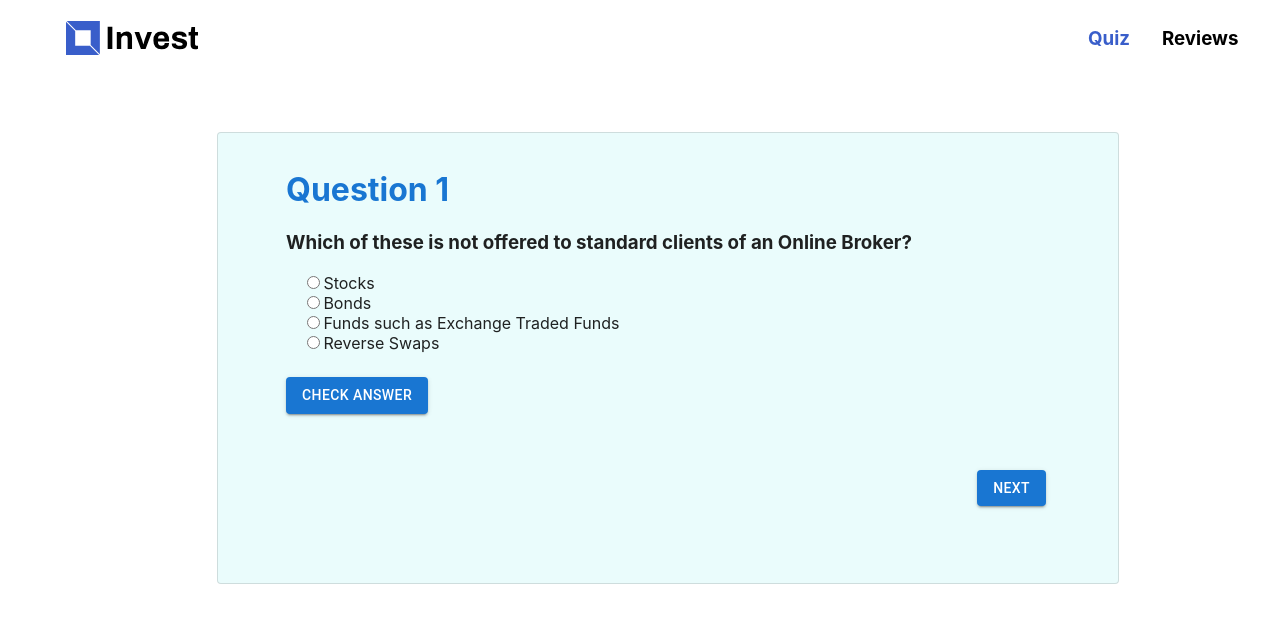
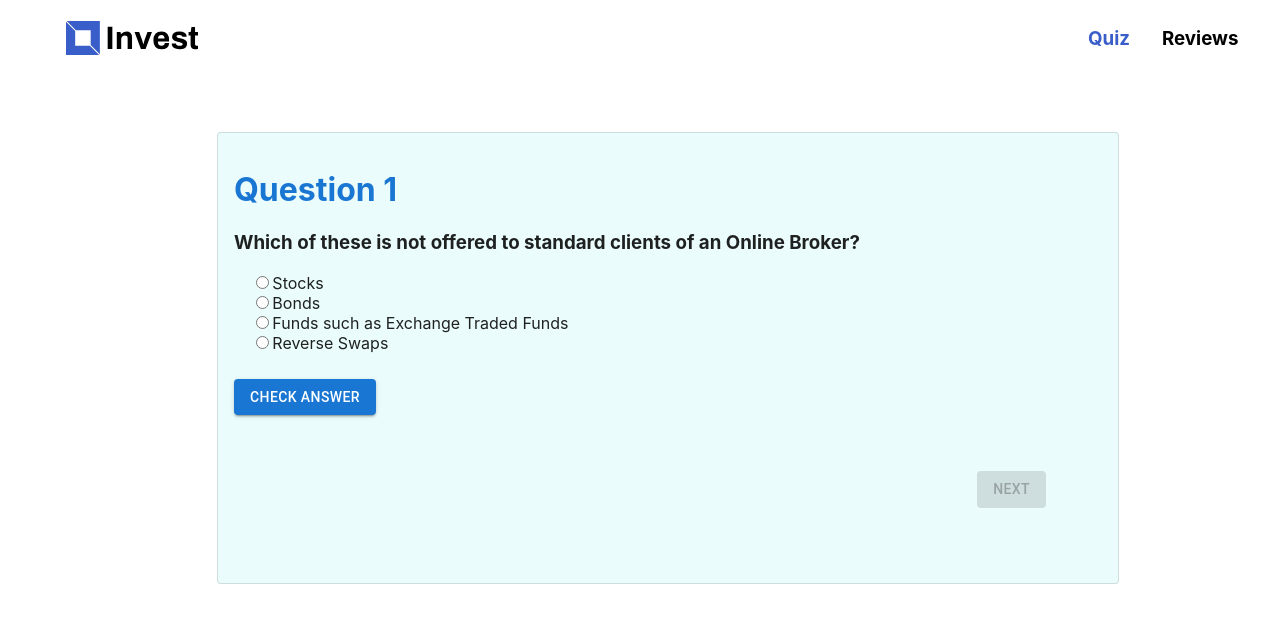
Before and after one commit to ppondo/Invest, a React (Create React App) app: page /quiz in a window 1280 px wide. Shown: the top 622 px of the page. Built offline with nearby package versions, Linux system fonts and the light colour scheme.

Commit message:
fix quiz bug

```diff
--- a/src/components/QuizQuestion.js
+++ b/src/components/QuizQuestion.js
@@ -7,38 +7,38 @@ import { Grid, Box, Card, Button, CardContent, Typography } from '@mui/material'
 export const QuizQuestion = (props) => {
     const [currentPage, setCurrentPage] = useState(0);
     const [correct, setCorrect] = useState("");
-    const [currentAnswer, setCurrentAnswer] = useState(null);
+    const [currentAnswer, setCurrentAnswer] = useState("");
     const [currentScore, setCurrentScore] = useState(0)
     const [enabledCheck, setEnabledCheck] = useState(true)
-    const [enabledNext, setEnabledNext] = useState(true)
+    const [enabledNext, setEnabledNext] = useState(false)
     const questions = Questions;
     const navigate = useNavigate();
     const {updateScore} = useContext(ResultContext)
 
     const handleChange = (e) => {
-        console.log(e.target.value);
-        setCurrentAnswer("z");
+        console.log(e.ta);
         setCurrentAnswer(e.target.value);
     }
 
     const handleSubmit = (e) => {
         e.preventDefault()
         setEnabledCheck(false)
+        setEnabledNext(true)
         if (currentAnswer === questions[currentPage].ans) {
             setCurrentScore(currentScore + 1);
             setCorrect("Correct! Well Done!");
         } else {
             setCorrect(`Close! The correct answer is ${questions[currentPage].ans}`);
         }
-        console.log(e.target.elements[0].checked)
-        e.target.reset()
     }
 
     const handleNextQuestion = (e) => {
         e.preventDefault();
-        setCurrentAnswer(null);
+        setCurrentAnswer("");
         setCorrect("");
         setEnabledCheck(true)
+        setEnabledNext(false)
+        document.getElementById('question' + currentPage).reset();
         if (currentPage === 6) {
             setEnabledCheck(false);
             setEnabledNext(false);
@@ -58,12 +58,14 @@ export const QuizQuestion = (props) => {
                             name={"answer" + currentPage}
                             value={questions[currentPage].ansList[0]}
                             onChange={handleChange}
+                            onClick={handleChange}
                         />{questions[currentPage].ansList[0]}<br/>
                         <input
                             type="radio"
                             name={"answer" + currentPage}
                             value={questions[currentPage].ansList[1]}
                             onChange={handleChange}
+                            onClick={handleChange}
                         />{questions[currentPage].ansList[1]}
                     </div>
         } else {
@@ -73,12 +75,14 @@ export const QuizQuestion = (props) => {
                             name={"answer" + currentPage}
                             value={questions[currentPage].ansList[0]}
                             onChange={handleChange}
+                            onClick={handleChange}
                         />{questions[currentPage].ansList[0]}<br/>
                         <input
                             type="radio"
                             name={"answer" + currentPage}
                             value={questions[currentPage].ansList[1]}
                             onChange={handleChange}
+                            onClick={handleChange}
                         />{questions[currentPage].ansList[1]}<br/>
                         <input
                             type="radio"
@@ -96,6 +100,19 @@ export const QuizQuestion = (props) => {
         }
         return inputs
     }
+
+    const createForm = (inputs) => {
+        let form =  <form id={'question' + currentPage} onSubmit={handleSubmit}>
+                    <h1 className = "question">Question {currentPage + 1}</h1>
+                    <h3>{questions[currentPage].question}</h3>
+                    {inputs}
+                    <Button variant="contained" disabled={!enabledCheck} type="submit">
+                        Check Answer
+                    </Button>
+                </form>
+        return form
+    }
+
     let html = ""
     if(correct==="Correct! Well Done!"){
         html = <p className="success">{correct}</p>
@@ -105,17 +122,9 @@ export const QuizQuestion = (props) => {
 
     return (
         <Box sx={{ mt: 7, ml:7, mb: 10}} justifyContent="center" style={{display:'flex', justifyContent:'center', alignItems:"center"}}>
-
             <Card sx={{ width: 900, height: 450 }}  variant="outlined" style={{ backgroundColor: "rgba(234, 252, 252, 1)"}}>
             <CardContent>
-                <form id='question' onSubmit={handleSubmit}>
-                <h1 className = "question">Question {currentPage + 1}</h1>
-                <h3>{questions[currentPage].question}</h3>
-                {createInputs()}
-                <Button variant="contained" disabled={!enabledCheck} type="submit">
-                    Check Answer
-                </Button>
-            </form>
+                {createForm(createInputs())}
                 {html}
                 <Box sx={{ mt: 7, mr:7, mb: 10}} justifyContent="right" style={{display:'flex', justifyContent:'right', alignItems:"right"}}>
                 <Button variant="contained" disabled={!enabledNext} onClick={handleNextQuestion}>
```
Also changed, not shown: 1 other file (tests, documents, lock files or other folders). Lines whose indentation alone changed are shown as unchanged.
